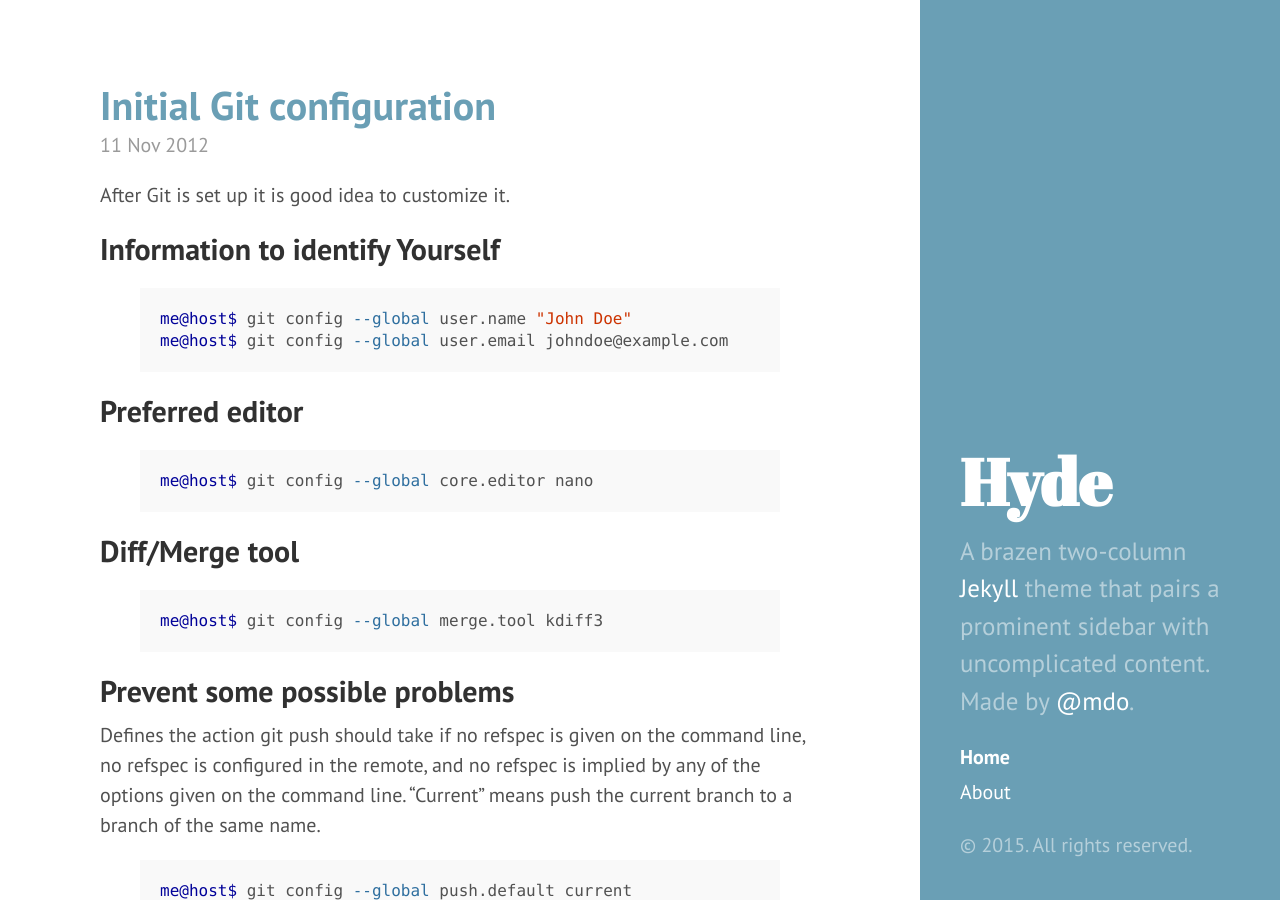
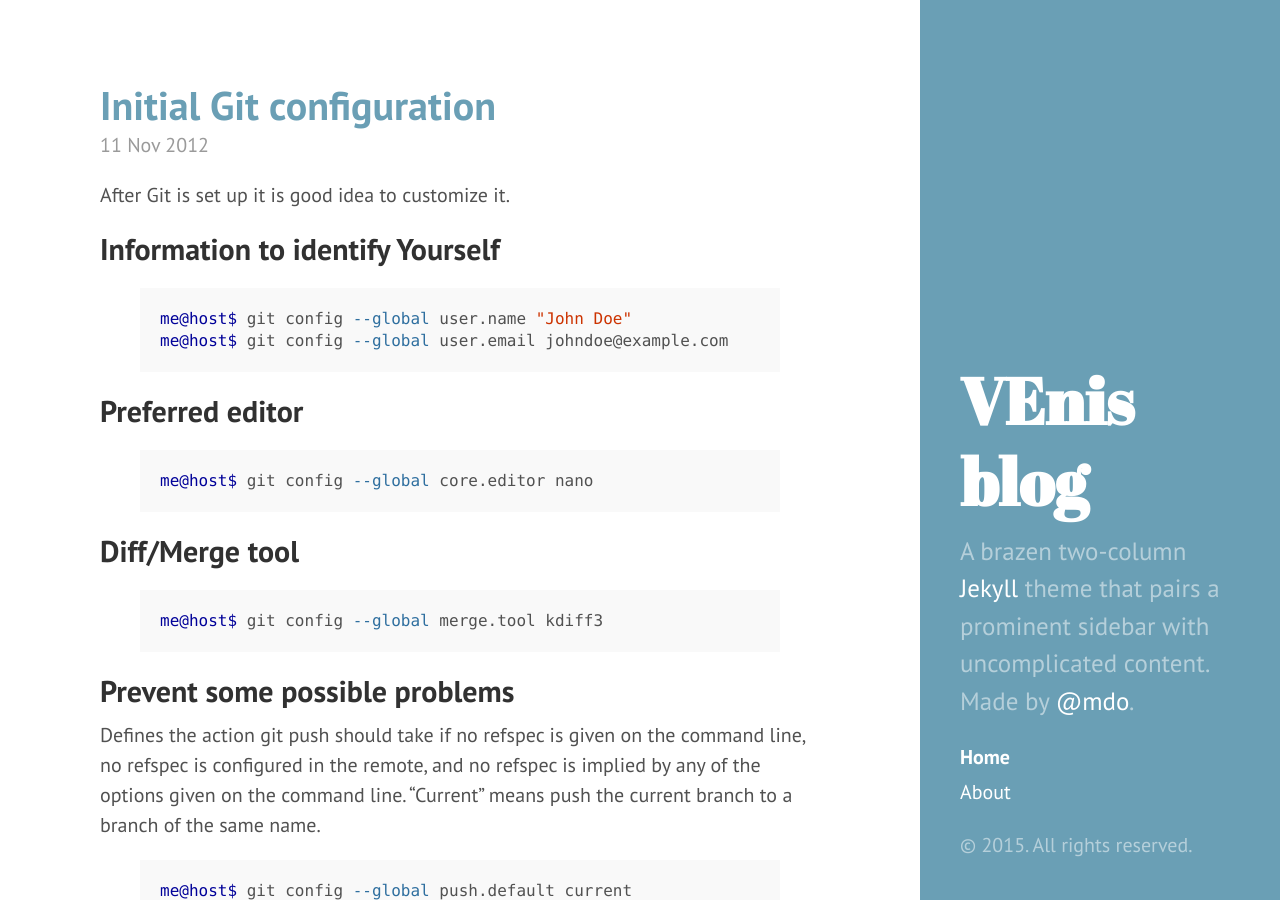
Before and after one commit to VEnis/venis.github.com, a Jekyll site: the page built from index.html, in a window 1280 px wide and 900 px high. Built offline with Jekyll 4.4.1, drawn with Linux system fonts in a browser that asks for light colours; Markdown is read by kramdown in place of the engine named in the settings; the list of posts is cut into pages by our own code.

Commit message:
Changed title

```diff
--- a/_config.yml
+++ b/_config.yml
@@ -7,7 +7,7 @@ permalink:        pretty
 relative_permalinks: true
 
 # Setup
-title:            Hyde
+title:            VEnis blog
 tagline:          'A Jekyll theme'
 description:      'A brazen two-column <a href="http://jekyllrb.com" target="_blank">Jekyll</a> theme that pairs a prominent sidebar with uncomplicated content. Made by <a href="https://twitter.com/mdo" target="_blank">@mdo</a>.'
 url:              http://hyde.getpoole.com
```
